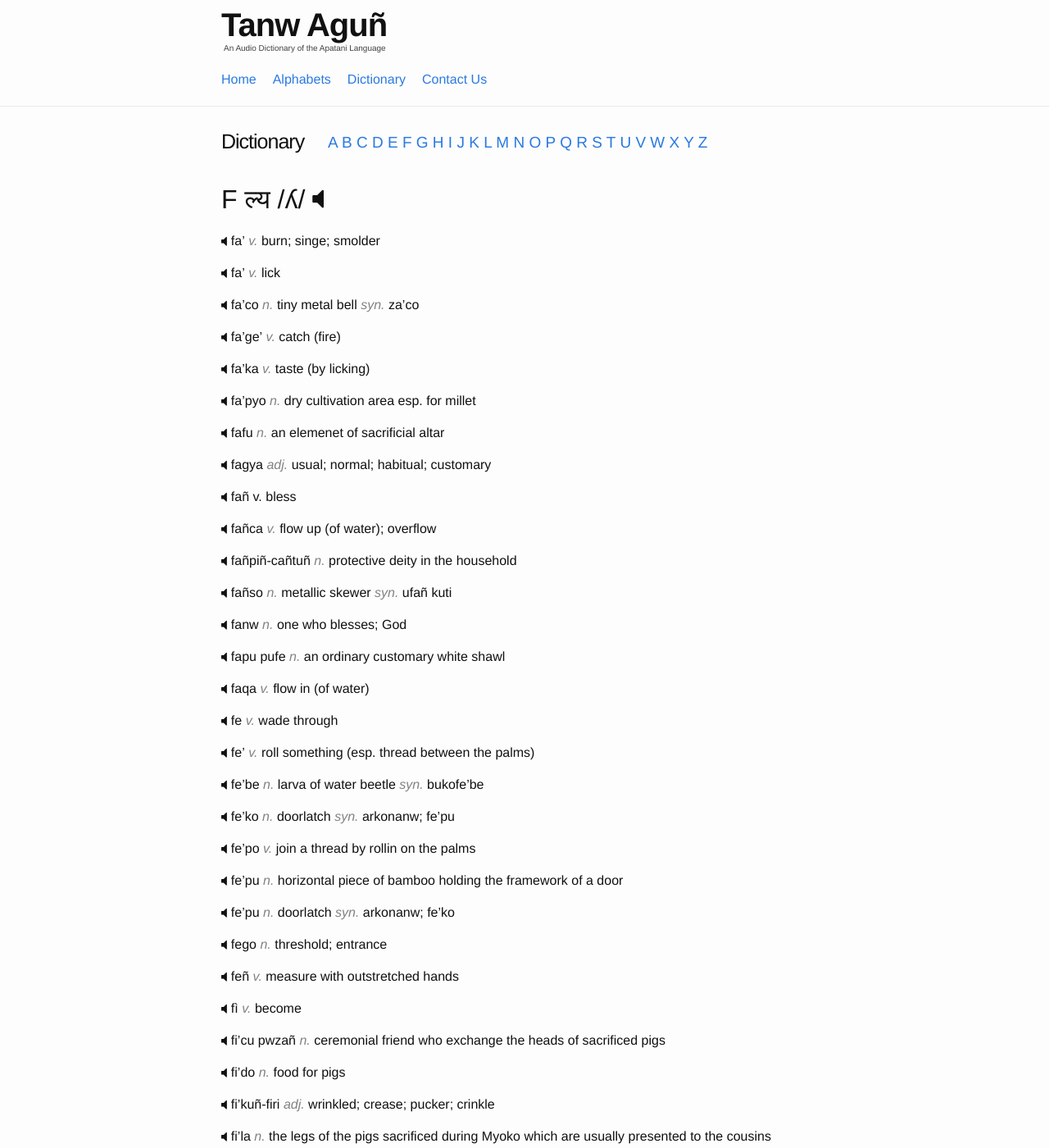
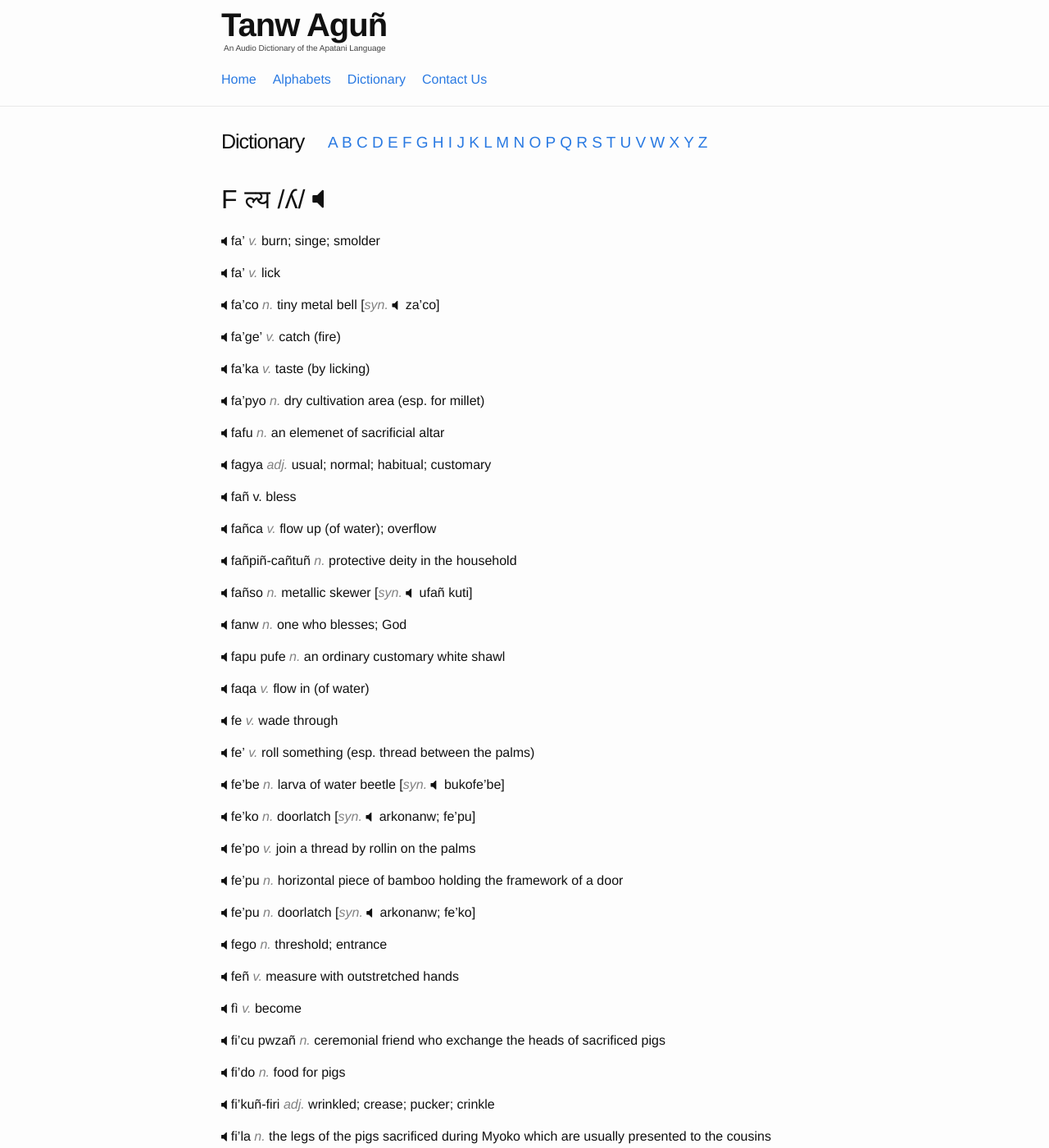
Before and after one commit to hacksparrow/language.apatani.org, a Jekyll site: the page built from dictionary/f.md, in a window 1280 px wide and 1400 px high. Shown: the whole window at 82% size. Built offline with Jekyll 4.4.1, drawn with Linux system fonts in a browser that asks for light colours; nearby versions of some CDN libraries; comment, search, counter and statistics services are not loaded; some of the changed text lies outside the part shown.

Commit message:
Update f.md

```diff
--- a/dictionary/f.md
+++ b/dictionary/f.md
@@ -10,13 +10,13 @@
 
 __fa'__ _v._  lick
 
-__fa'co__ _n._  tiny metal bell _syn._  za'co
+__fa'co__ _n._  tiny metal bell [_syn._  za'co]
 
 __fa'ge'__  _v._  catch (fire)
 
 __fa'ka__ _v._  taste (by licking)
 
-__fa'pyo__  _n._  dry cultivation area esp. for millet
+__fa'pyo__  _n._  dry cultivation area (esp. for millet)
 
 __fafu__  _n._  an elemenet of sacrificial altar
 
@@ -28,7 +28,7 @@
 
 __fañpiñ-cañtuñ__ _n._  protective deity in the household
 
-__fañso__ _n._  metallic skewer _syn._  ufañ kuti
+__fañso__ _n._  metallic skewer [_syn._  ufañ kuti]
 
 __fanw__  _n._  one who blesses; God
 
@@ -40,15 +40,15 @@
 
 __fe'__ _v._  roll something (esp. thread between the palms)
 
-__fe'be__ _n._  larva of water beetle _syn._  bukofe'be
+__fe'be__ _n._  larva of water beetle [_syn._  bukofe'be]
 
-__fe'ko__ _n._  doorlatch _syn._  arkonanw; fe'pu
+__fe'ko__ _n._  doorlatch [_syn._  arkonanw; fe'pu]
 
 __fe'po__ _v._  join a thread by rollin on the palms
 
 __fe'pu__ _n._  horizontal piece of bamboo holding the framework of a door
 
-__fe'pu__ _n._  doorlatch _syn._  arkonanw; fe'ko
+__fe'pu__ _n._  doorlatch [_syn._  arkonanw; fe'ko]
 
 __fego__  _n._  threshold; entrance
 
@@ -68,7 +68,7 @@
 
 __fíi__ _v._  slither (as snakes do)
 
-__fiifi'__  _adj._  horrifying  _syn._  aha fiifi'
+__fiifi'__  _adj._  horrifying  [_syn._  aha fiifi']
 
 __firo toko__ _n._  uvula
 
@@ -82,7 +82,7 @@
 
 __fo'ro__ _n._  sharp edge of the sword
 
-__fofi'-coci'__ _n._  rogue; an unreliable person _syn._  suru dozó
+__fofi'-coci'__ _n._  rogue; an unreliable person [_syn._  suru dozó]
 
 __fohe__  _n._  one type; one variety
 
```
